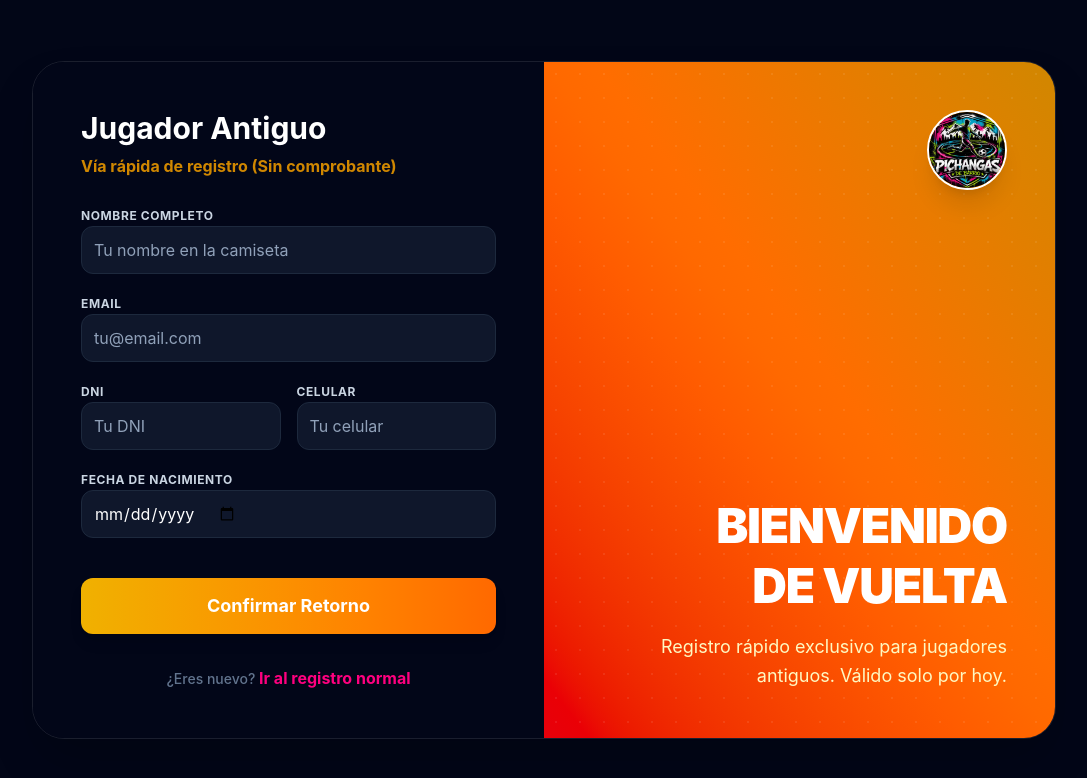
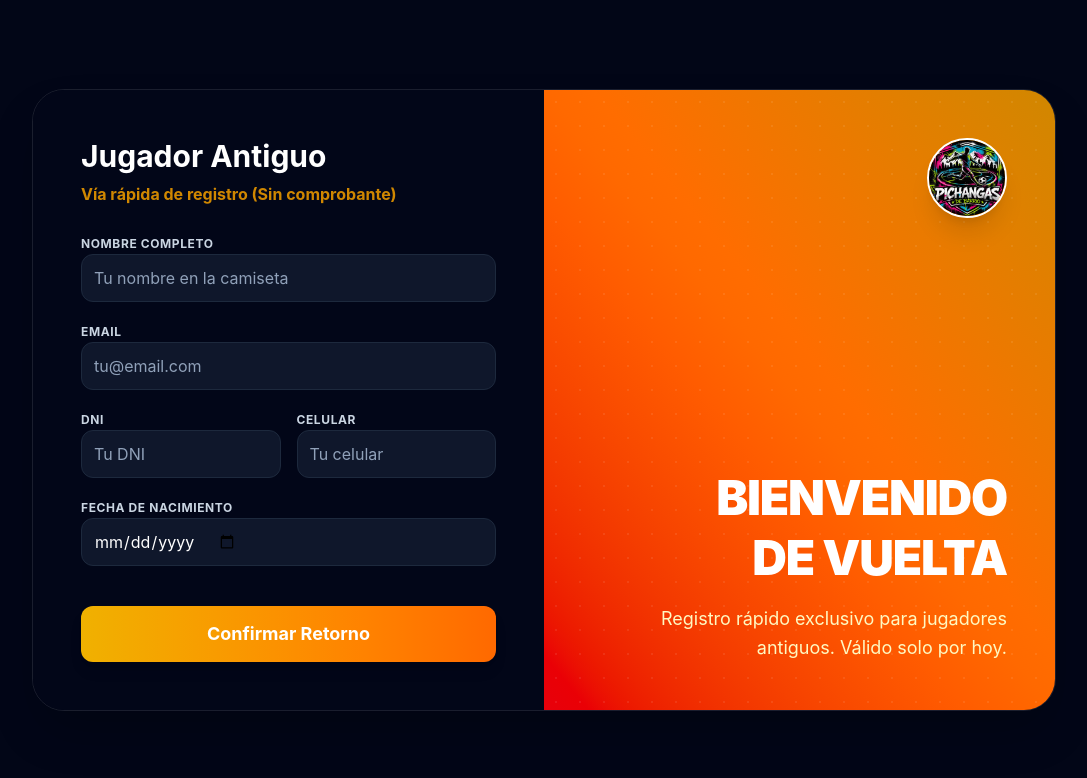
Before and after one commit to randy0391/pichangas-de-barrio, a React (Vite) app in the folder frontend/: page /registro-antiguos in a window 1280 px wide. Shown: the top 778 px of the page, without its empty margins (96-1183 px from the left). Built offline with nearby package versions, Linux system fonts and the light colour scheme; no server answers.

Commit message:
Remove link to normal registration from old player registration page

```diff
--- a/frontend/src/features/auth/OldPlayerRegisterPage.tsx
+++ b/frontend/src/features/auth/OldPlayerRegisterPage.tsx
@@ -137,9 +137,6 @@ export const OldPlayerRegisterPage = () => {
                     </Button>
                 </form>
 
-                <div className="text-center text-sm font-medium text-slate-500 pt-2">
-                    ¿Eres nuevo? <Link to="/register" className="text-accent hover:text-lime-500 transition-colors font-bold text-base">Ir al registro normal</Link>
-                </div>
             </div>
         </div>
       </motion.div>
```
